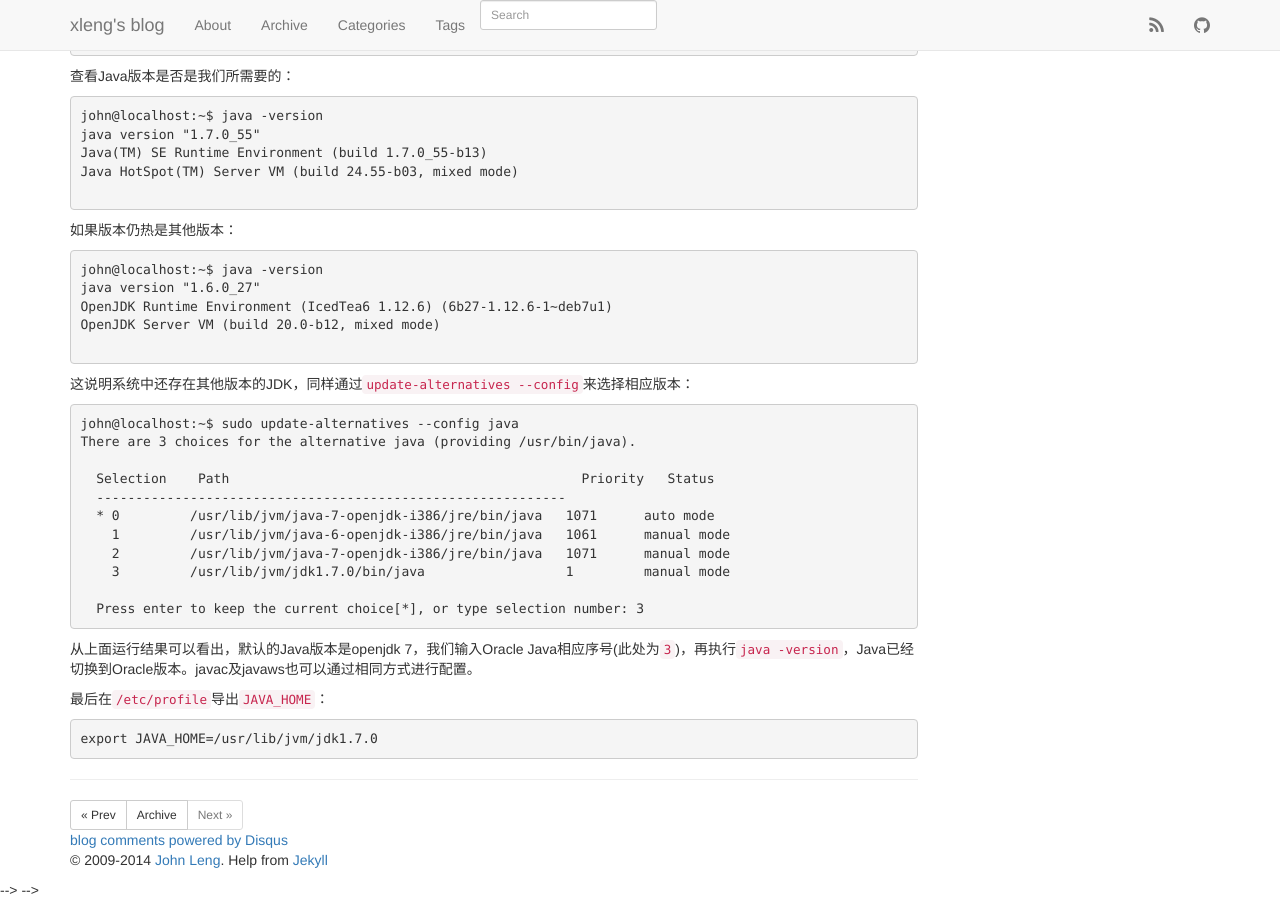
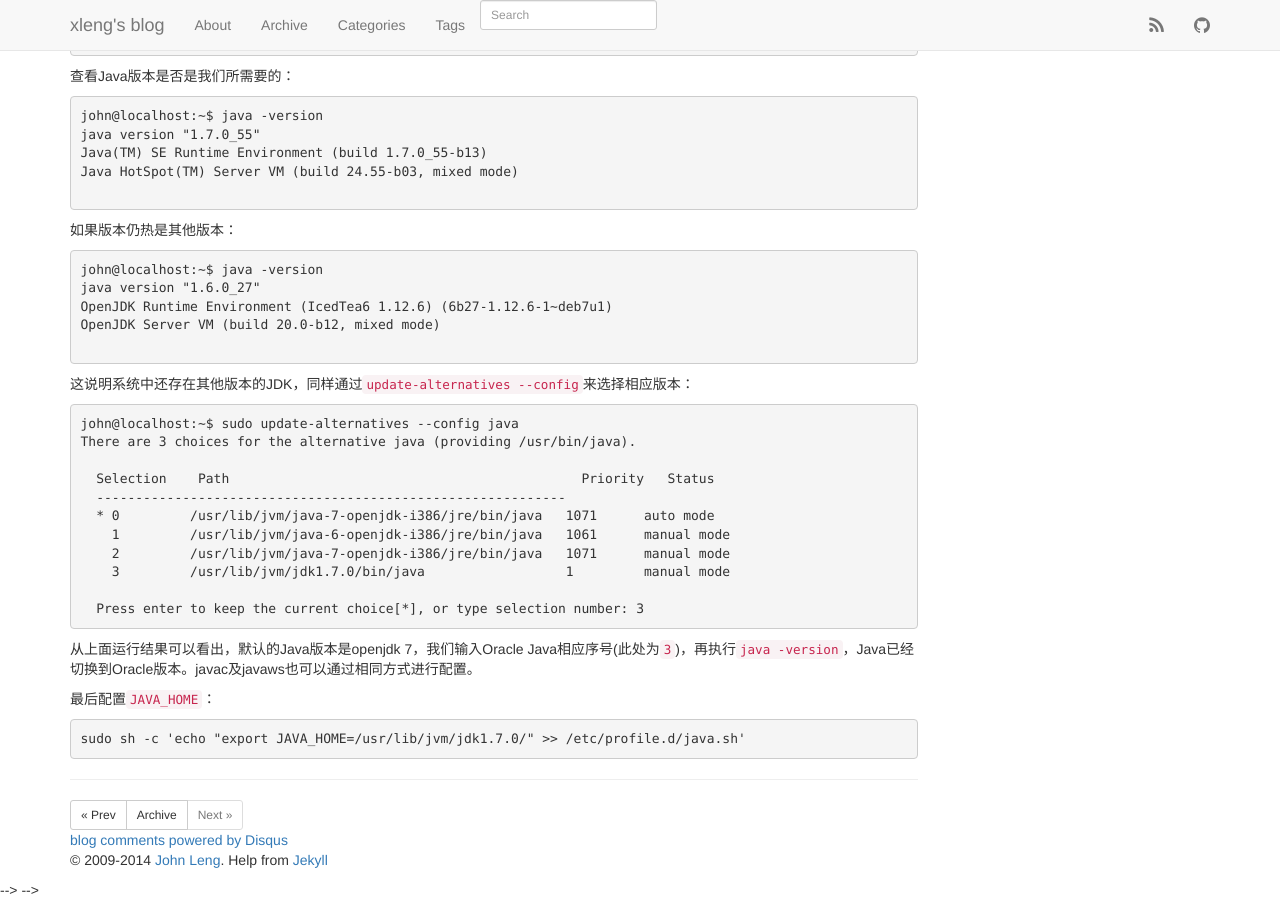
Before and after one commit to xleng/xleng.github.com, a Jekyll site: the page built from _posts/2014-05-23-install-orcal-jdk-7-on-debian-7.md, in a window 1280 px wide and 900 px high, scrolled down 546 px. Built offline with Jekyll 4.4.1, drawn with Linux system fonts in a browser that asks for light colours; nearby versions of some CDN libraries; library files that are not in the unit come from our copies; Markdown is read by kramdown in place of the engine named in the settings; comment, search, counter and statistics services are not loaded.

Commit message:
modified:   _posts/2014-05-23-install-orcal-jdk-7-on-debian-7.md

````diff
--- a/_posts/2014-05-23-install-orcal-jdk-7-on-debian-7.md
+++ b/_posts/2014-05-23-install-orcal-jdk-7-on-debian-7.md
@@ -76,8 +76,8 @@ There are 3 choices for the alternative java (providing /usr/bin/java).
 
 从上面运行结果可以看出，默认的Java版本是openjdk 7，我们输入Oracle Java相应序号\(此处为``3``\)，再执行``java -version``，Java已经切换到Oracle版本。javac及javaws也可以通过相同方式进行配置。
 
-最后在``/etc/profile``导出``JAVA_HOME``：
+最后配置``JAVA_HOME``：
 
 ```bash
-export JAVA_HOME=/usr/lib/jvm/jdk1.7.0
+sudo sh -c 'echo "export JAVA_HOME=/usr/lib/jvm/jdk1.7.0/" >> /etc/profile.d/java.sh'
 ```
````
